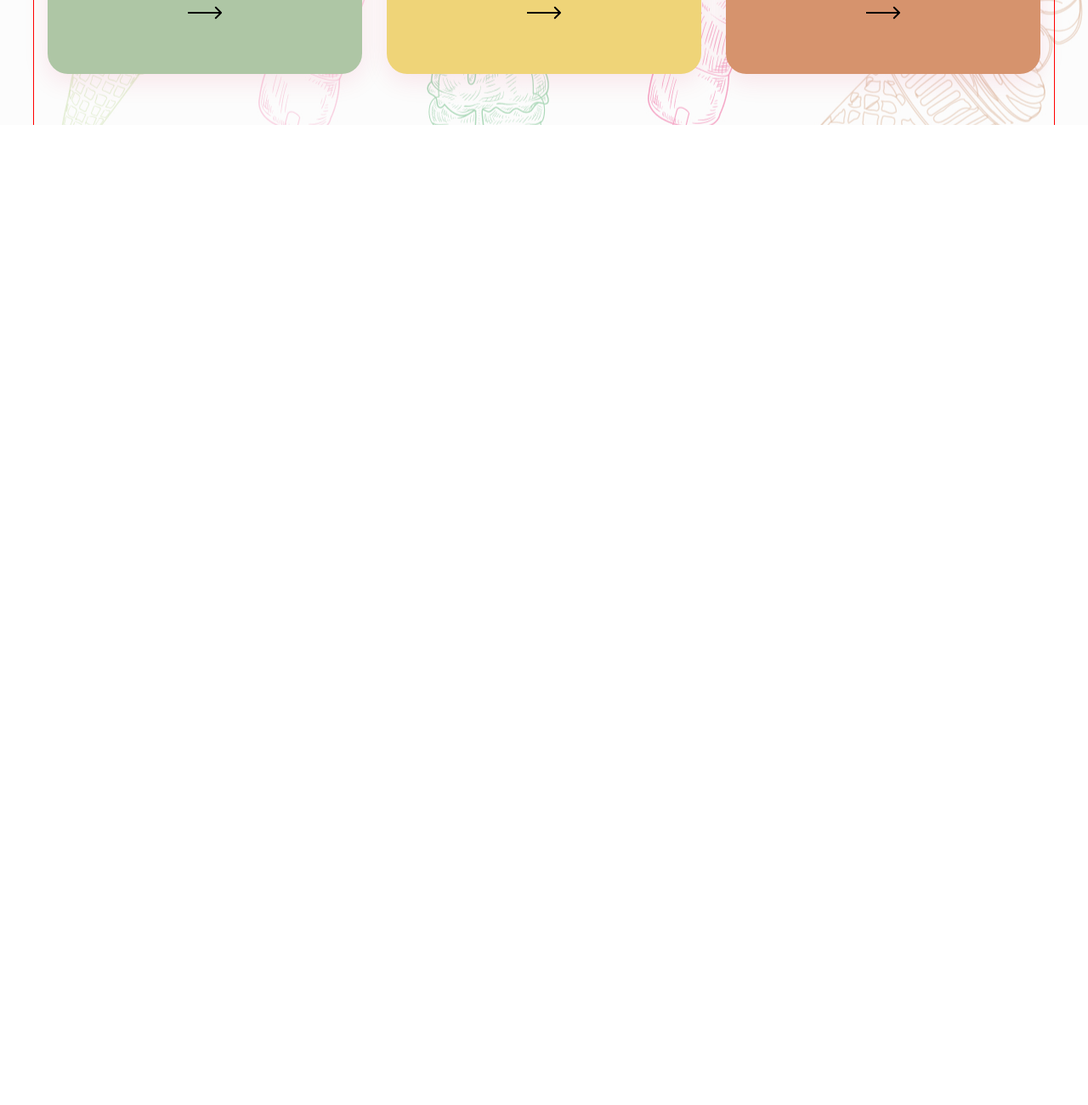
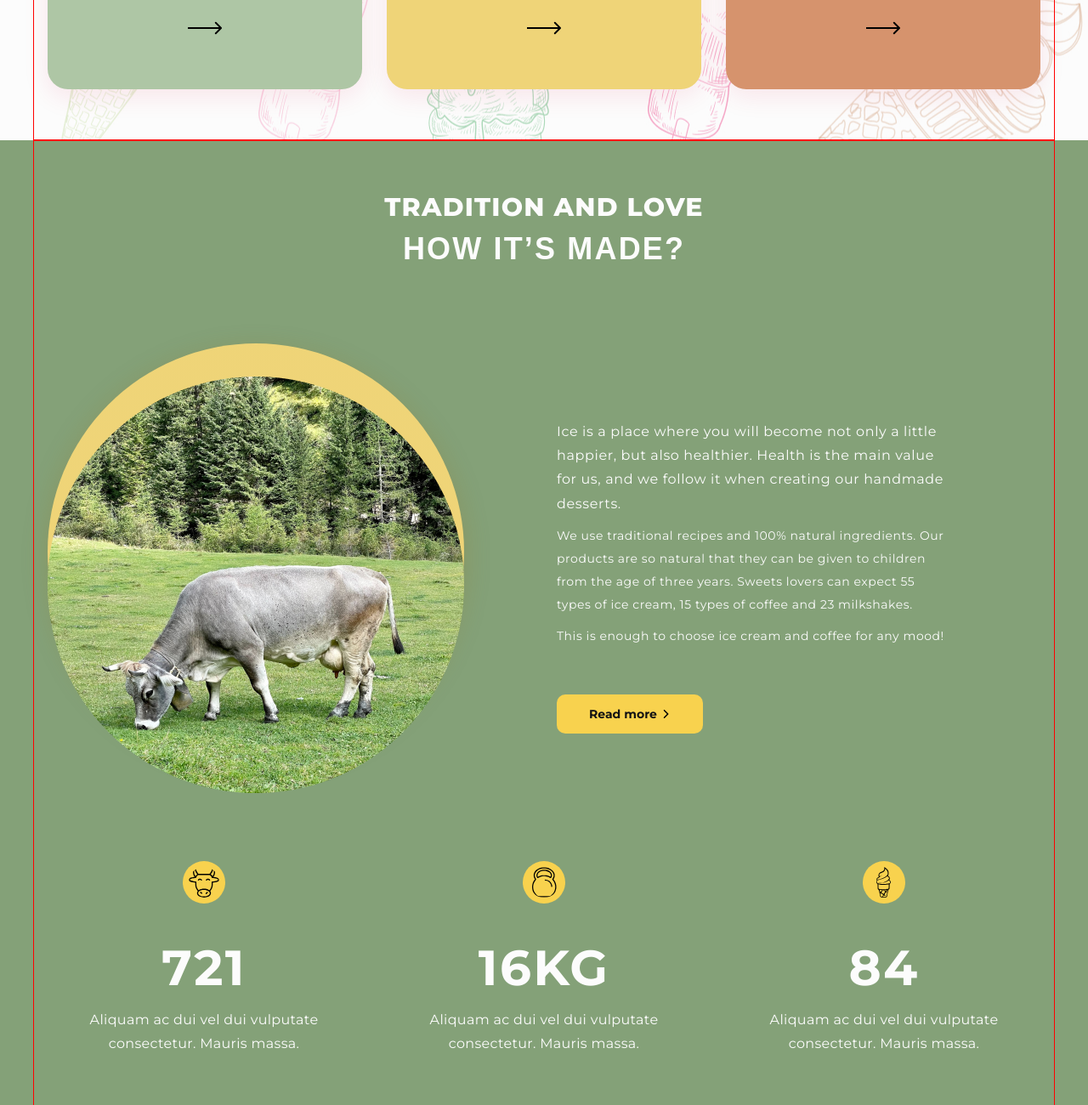
Before and after one commit to DenShykyta/ice-cream-markup, a website built with Parcel: page src/index.html in a window 1280 px wide. Shown: the part 1500-2800 px from the top of the page at 85% size. Before the commit the page ends 1647 px from the top, so only its background shows below. Built offline with nearby package versions, Linux system fonts and the light colour scheme; a web font is replaced by a local one.

Commit message:
add about section

```diff
--- a/src/index.html
+++ b/src/index.html
@@ -17,5 +17,6 @@
     <include src="./partials/header.html"></include>
     <include src="./partials/hero.html"></include>
     <include src="./partials/products.html"></include>
+    <include src="./partials/about.html"></include>
   </body>
 </html>
--- /dev/null
+++ b/src/partials/about.html
@@ -0,0 +1,68 @@
+<section class="about">
+  <div class="about__container container">
+    <h3 class="about__subtitle subtitle">tradition and love</h3>
+    <h2 class="title">how it’s made?</h2>
+    <div class="main-wrapper">
+      <div class="kow-layout">
+        <img src="images/kow-img.png" alt="Kow" width="490" />
+      </div>
+      <div class="text-wrapper">
+        <ul class="text-list list">
+          <li class="text-list-item">
+            <p>
+              Ice is a place where you will become not only a little happier,
+              but also healthier. Health is the main value for us, and we follow
+              it when creating our handmade desserts.
+            </p>
+          </li>
+          <li class="text-list-item">
+            <p>
+              We use traditional recipes and 100% natural ingredients. Our
+              products are so natural that they can be given to children from
+              the age of three years. Sweets lovers can expect 55 types of ice
+              cream, 15 types of coffee and 23 milkshakes.
+            </p>
+          </li>
+          <li class="text-list-item">
+            <p>This is enough to choose ice cream and coffee for any mood!</p>
+          </li>
+        </ul>
+        <button type="button" class="button">
+          Read more
+          <svg width="12" height="12">
+            <use href="images/sprite.svg#icon-arrow-right"></use>
+          </svg>
+        </button>
+      </div>
+    </div>
+    <ul class="statistic-list list">
+      <li class="statistic-list-item">
+        <svg width="36" height="36">
+          <use href="images/sprite.svg#icon-cow"></use>
+        </svg>
+        <p class="statistic-num">721</p>
+        <p class="statistic-text">
+          Aliquam ac dui vel dui vulputate consectetur. Mauris massa.
+        </p>
+      </li>
+      <li class="statistic-list-item">
+        <svg width="36" height="36">
+          <use href="images/sprite.svg#icon-weight"></use>
+        </svg>
+        <p class="statistic-num">16kg</p>
+        <p class="statistic-text">
+          Aliquam ac dui vel dui vulputate consectetur. Mauris massa.
+        </p>
+      </li>
+      <li class="statistic-list-item">
+        <svg width="36" height="36">
+          <use href="images/sprite.svg#icon-ice-crema"></use>
+        </svg>
+        <p class="statistic-num">84</p>
+        <p class="statistic-text">
+          Aliquam ac dui vel dui vulputate consectetur. Mauris massa.
+        </p>
+      </li>
+    </ul>
+  </div>
+</section>
--- a/src/styles.scss
+++ b/src/styles.scss
@@ -11,8 +11,10 @@
 @import './styles//base/container';
 @import './styles//base/button';
 @import './styles//base/title';
+@import './styles//base/subtitle';
 
 // layouts
 @import './styles/layouts/header';
 @import './styles/layouts/hero';
 @import './styles/layouts/products';
+@import './styles/layouts/about';
--- /dev/null
+++ b/src/styles/base/_subtitle.scss
@@ -0,0 +1,11 @@
+.subtitle {
+  color: $main-txt-cl;
+  font-family: $main-font;
+  text-align: center;
+  font-size: 30px;
+  font-style: normal;
+  font-weight: 800;
+  line-height: normal;
+  letter-spacing: 1.2px;
+  text-transform: uppercase;
+}
--- a/src/styles/base/_title.scss
+++ b/src/styles/base/_title.scss
@@ -1,11 +1,9 @@
 .title {
   color: $secondary-txt-cl;
   font-family: 'Seymour One', sans-serif;
-  font-size: 38px;
+  font-size: 36px;
   line-height: normal;
-  letter-spacing: 1.52px;
+  letter-spacing: 2.16px;
   text-transform: uppercase;
-  width: 367px;
-  text-wrap: balance;
-  margin-bottom: 28px;
+  text-align: center;
 }
--- /dev/null
+++ b/src/styles/layouts/_about.scss
@@ -0,0 +1,97 @@
+.about {
+  background-color: $main-bg-cl;
+}
+.about__container {
+  padding-top: 60px;
+  padding-bottom: 178px;
+}
+.about__subtitle {
+  color: $secondary-txt-cl;
+  margin-bottom: 10px;
+}
+.about .title {
+  margin-bottom: 90px;
+}
+.kow-layout {
+  flex-shrink: 0;
+  width: 490px;
+  height: 490px;
+  border-radius: 250px;
+  background: linear-gradient(
+      0deg,
+      rgba(248, 210, 78, 0.7) 0%,
+      rgba(248, 210, 78, 0.7) 100%
+    ),
+    #d9d9d9;
+  box-shadow: 0px 8px 30px 0px rgba(153, 114, 23, 0.25);
+
+  & img {
+    position: absolute;
+    top: 39px;
+  }
+}
+
+.main-wrapper {
+  display: flex;
+  position: relative;
+  margin-bottom: 60px;
+}
+.text-wrapper {
+  display: flex;
+  flex-direction: column;
+  align-items: flex-start;
+  padding: 90px 109px;
+}
+.text-list {
+  font-size: 14px;
+  color: $secondary-txt-cl;
+  line-height: 194%; /* 27.16px */
+  letter-spacing: 0.56px;
+
+  &-item:first-child {
+    font-size: 16px;
+    line-height: 176%; /* 28.16px */
+    letter-spacing: 0.64px;
+  }
+  &-item:not(:last-child) {
+    margin-bottom: 10px;
+  }
+  &-item:last-child {
+    margin-bottom: 54px;
+  }
+}
+.statistic-list {
+  color: $secondary-txt-cl;
+  display: flex;
+  gap: 32px;
+
+  &-item {
+    display: flex;
+    flex-direction: column;
+    justify-content: center;
+    align-items: center;
+  }
+
+  & svg {
+    padding: 7px;
+    width: 50px;
+    height: 50px;
+    border-radius: 25px;
+    background: #f8d24e;
+    margin-bottom: 40px;
+  }
+
+  .statistic-num {
+    font-size: 58px;
+    font-weight: 700;
+    line-height: normal;
+    letter-spacing: 2.32px;
+    text-transform: uppercase;
+    margin-bottom: 12px;
+  }
+  .statistic-text {
+    line-height: 176%; /* 28.16px */
+    letter-spacing: 0.32px;
+    text-align: center;
+  }
+}
--- a/src/styles/layouts/_hero.scss
+++ b/src/styles/layouts/_hero.scss
@@ -34,6 +34,12 @@
     border-color: #ababab;
   }
 }
+.hero__title {
+  font-size: 38px;
+  letter-spacing: 1.52px;
+  margin-bottom: 28px;
+  width: 367px;
+}
 
 .hero-link {
   color: $accent-cl;
@@ -55,7 +61,7 @@
     border-color: #ababab;
   }
 }
-.img-wrapper {
+.hero .img-wrapper {
   display: flex;
   align-items: center;
 }
@@ -71,7 +77,7 @@
   max-width: 200px;
   margin-bottom: 24px;
 }
-.text-wrapper svg {
+.hero .text-wrapper svg {
   fill: $secondary-txt-cl;
 }
 .hero__list {
--- a/src/styles/layouts/_products.scss
+++ b/src/styles/layouts/_products.scss
@@ -2,22 +2,15 @@
   background-image: url('images/backgroud_desktop.jpg');
   background-repeat: repeat;
   background-position: center;
-}
-.products-container {
-  padding-top: 60px;
-  padding-bottom: 60px;
+
+  &-container {
+    padding-top: 60px;
+    padding-bottom: 60px;
+  }
 }
 
 .subtitle {
-  color: $main-txt-cl;
-  text-align: center;
-  font-family: Montserrat;
-  font-size: 30px;
-  font-style: normal;
-  font-weight: 800;
-  line-height: normal;
-  letter-spacing: 1.2px;
-  text-transform: uppercase;
+  margin-bottom: 10px;
 }
 .products__title {
   font-family: $secondary-font;
```
Also changed, not shown: dist/index.html, src/images/kow-img.png (added).
